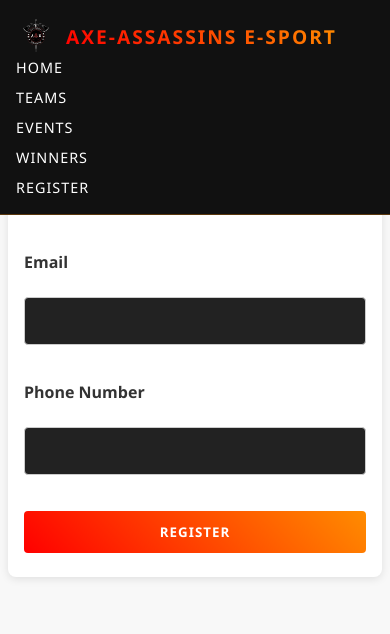
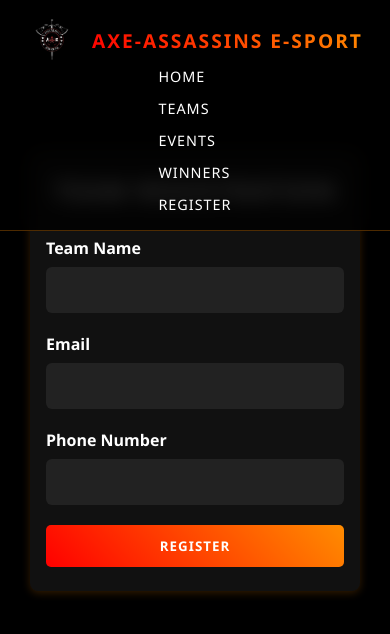
Before and after one commit to kavishanth03/AXE-Assassins-E-sport-, a plain HTML site: page Register.html in a window 390 px wide. Drawn offline with Linux system fonts and the light colour scheme.

Commit message:
Add files via upload

```diff
--- a/Register.css
+++ b/Register.css
@@ -1,3 +1,4 @@
+/* Basic Reset */
 * {
   margin: 0;
   padding: 0;
@@ -5,18 +6,17 @@
   font-family: 'Segoe UI', Tahoma, Geneva, Verdana, sans-serif;
 }
 
+/* Base Styles */
 html, body {
   height: 100%;
   overflow-x: hidden;
   scroll-behavior: smooth;
-        }
-
-        body {
-          background-color: #0a0a0a;
-          color: #ffffff;
+  background-color: #000; /* pure black */
+  color: #fff;
   padding: 20px;
 }
 
+/* Header */
 .main-header {
   background-color: rgba(0, 0, 0, 0.8);
   position: fixed;
@@ -33,9 +33,17 @@
   display: flex;
   justify-content: space-between;
   align-items: center;
+  flex-wrap: wrap;
   max-width: 1200px;
   margin: 0 auto;
   padding: 0 20px;
+}
+
+/* Logo */
+.logo {
+  display: flex;
+  align-items: center;
+  gap: 15px;
   flex-wrap: wrap;
 }
 
@@ -50,9 +58,15 @@
   font-weight: 700;
 }
 
+.logo-img {
+  height: 50px;
+  width: auto;
+}
+
+/* Navigation */
 .main-nav ul {
+  list-style: none;
   display: flex;
-          list-style: none;
   gap: 20px;
   flex-wrap: wrap;
   justify-content: center;
@@ -88,6 +102,7 @@
   width: 100%;
 }
 
+/* Button */
 .btn {
   background: linear-gradient(45deg, #ff0000, #ff8c00);
   color: white;
@@ -108,38 +123,15 @@
   box-shadow: 0 10px 20px rgba(255, 0, 0, 0.3);
 }
 
-        .logo {
-          display: flex;
-          align-items: center;
-          gap: 15px;
-          flex-wrap: wrap;
-        }
-
-        .logo-img {
-          height: 50px;
-          width: auto;
-        }
-
-        @media (max-width: 768px) {
-          .header-container {
-            flex-direction: column;
-            text-align: center;
-          }
-
-          .main-nav ul {
-            flex-direction: column;
-            gap: 10px;
-          }
-
-          .logo-img {
-            height: 40px;
-          }
-        }
-
+/* Registration Section */
 .apply {
-          background-color: #111;
+  background-color: #111; /* dark background */
   padding: 120px 20px 60px;
   text-align: center;
+  border-radius: 8px;
+  box-shadow: 0 2px 8px rgba(255, 140, 0, 0.2);
+  max-width: 600px;
+  margin: 120px auto 0; /* Push down below header */
 }
 
 .section-title {
@@ -149,6 +141,7 @@
   letter-spacing: 2px;
 }
 
+/* Form */
 form {
   max-width: 500px;
   margin: 0 auto;
@@ -168,7 +161,7 @@
   border-radius: 6px;
   border: none;
   font-size: 16px;
-          background: #222;
+  background: #222; /* dark input background */
   color: #fff;
 }
 
@@ -180,99 +173,6 @@
 form button {
   width: 100%;
 }
-        /* Basic Reset */
-        * {
-          margin: 0;
-          padding: 0;
-          box-sizing: border-box;
-        }
-
-        body {
-          font-family: 'Segoe UI', Tahoma, Geneva, Verdana, sans-serif;
-          background-color: #f8f8f8;
-          color: #333;
-          padding: 1rem;
-        }
-
-        /* Header */
-        .main-header {
-          background-color: #111;
-          color: white;
-          padding: 1rem 0;
-        }
-
-        .header-container {
-          display: flex;
-          justify-content: space-between;
-          align-items: center;
-          flex-wrap: wrap;
-          padding: 0 1rem;
-        }
-
-        .logo {
-          display: flex;
-          align-items: center;
-          gap: 10px;
-        }
-
-        .logo-img {
-          width: 40px;
-          height: auto;
-        }
-
-        .main-nav ul {
-          list-style: none;
-          display: flex;
-          gap: 1rem;
-          flex-wrap: wrap;
-        }
-
-        .main-nav a {
-          color: white;
-          text-decoration: none;
-        }
-
-        /* Registration Section */
-        .apply {
-          max-width: 600px;
-          margin: 2rem auto;
-          background: white;
-          padding: 2rem;
-          border-radius: 8px;
-          box-shadow: 0 2px 8px rgba(0, 0, 0, 0.1);
-        }
-
-        .section-title {
-          text-align: center;
-          margin-bottom: 1.5rem;
-        }
-
-        form {
-          display: flex;
-          flex-direction: column;
-          gap: 1rem;
-        }
-
-        label {
-          font-weight: bold;
-        }
-
-        input[type="text"],
-        input[type="email"],
-        input[type="tel"] {
-          padding: 0.75rem;
-          border: 1px solid #ccc;
-          border-radius: 4px;
-        }
-
-        .btn {
-          background-color: #ff4757;
-          color: white;
-          padding: 0.75rem;
-          border: none;
-          border-radius: 4px;
-          cursor: pointer;
-        }
 
 /* Responsive Design */
 
@@ -280,28 +180,23 @@
 @media (max-width: 1024px) {
   .header-container {
     flex-direction: column;
-            align-items: flex-start;
+    align-items: center;
   }
 
   .main-nav ul {
     flex-direction: column;
-            gap: 0.5rem;
+    gap: 10px;
   }
 }
 
 /* Mobiles */
 @media (max-width: 768px) {
   body {
-            padding: 0.5rem;
+    padding: 10px;
   }
 
   .apply {
     padding: 1.5rem 1rem;
-          }
-
-          .main-nav ul {
-            flex-direction: column;
-            align-items: flex-start;
   }
 
   .logo h1 {
--- a/event players.css
+++ b/event players.css
@@ -16,7 +16,7 @@
     line-height: 1.6;
 }
 
-        /* Header Styles - Debugged */
+/* Header Styles */
 .main-header {
     background-color: rgba(0, 0, 0, 0.9);
     position: fixed;
@@ -103,54 +103,36 @@
     font-size: 2rem;
 }
 
+/* Scrims Table */
 .scrims-table {
-            width: 100%;
+    width: 90%;
+    margin: 2rem auto;
     border-collapse: collapse;
     background-color: var(--card-color);
-            font-size: 0.95rem;
-            margin-bottom: 60px;
+    font-size: 0.9rem;
     box-shadow: 0 4px 15px rgba(0, 0, 0, 0.3);
 }
 
 .scrims-table caption {
     caption-side: top;
     margin-bottom: 15px;
-            font-size: 1.3rem;
+    font-size: 1.5rem;
     color: var(--primary-color);
     font-weight: bold;
     padding: 10px;
 }
 
+.scrims-table th,
+.scrims-table td {
+    padding: 8px 10px;
+    text-align: center;
+    border: 1px solid var(--border-color);
+}
+
 .scrims-table th {
-            padding: 12px 8px;
-            border: 1px solid var(--primary-color);
-            text-align: center;
     background-color: var(--primary-color);
     color: #fff;
     font-weight: 600;
-        }
-
-        .scrims-table td {
-            padding: 10px 8px;
-            border: 1px solid var(--border-color);
-            vertical-align: middle;
-        }
-
-        .scrims-table input {
-            width: 100%;
-            padding: 8px 10px;
-            background-color: #222;
-            border: 1px solid #444;
-            border-radius: 4px;
-            color: var(--text-color);
-            font-family: inherit;
-            transition: all 0.3s;
-        }
-
-        .scrims-table input:focus {
-            outline: none;
-            border-color: var(--primary-color);
-            box-shadow: 0 0 8px rgba(255, 0, 0, 0.5);
 }
 
 .scrims-table tr:nth-child(even) {
@@ -161,19 +143,56 @@
     background-color: rgba(255, 0, 0, 0.1);
 }
 
+/* Specific column width control */
+.scrims-table th:nth-child(1),
+.scrims-table td:nth-child(1) {
+    width: 50px; /* POS */
+}
+
+.scrims-table th:nth-child(2),
+.scrims-table td:nth-child(2) {
+    width: 200px; /* TEAM NAME */
+}
+
+.scrims-table th:nth-child(3),
+.scrims-table td:nth-child(3),
+.scrims-table th:nth-child(4),
+.scrims-table td:nth-child(4) {
+    width: 180px; /* EMAIL and PHONE NUMBER */
+}
+
+/* Input inside table smaller */
+.scrims-table input {
+    width: 90%;
+    max-width: 180px;
+    padding: 6px 8px;
+    background-color: #222;
+    border: 1px solid #444;
+    border-radius: 4px;
+    color: var(--text-color);
+    font-family: inherit;
+    font-size: 0.9rem;
+    transition: all 0.3s;
+}
+
+.scrims-table input:focus {
+    outline: none;
+    border-color: var(--primary-color);
+    box-shadow: 0 0 8px rgba(255, 0, 0, 0.5);
+}
+
 .pos-cell {
-            text-align: center;
     font-weight: bold;
     color: var(--primary-color);
     background-color: rgba(255, 0, 0, 0.1);
-            width: 50px;
 }
 
+/* Buttons */
 .btn {
     display: inline-block;
     background: linear-gradient(45deg, var(--primary-color), var(--secondary-color));
     color: white;
-            padding: 12px 30px;
+    padding: 10px 25px;
     text-decoration: none;
     border-radius: 5px;
     font-weight: bold;
@@ -201,7 +220,7 @@
     margin-top: 30px;
 }
 
-        /* Responsive styles */
+/* Responsive */
 @media (max-width: 768px) {
     .header-container {
         flex-direction: column;
@@ -231,6 +250,10 @@
     .scrims-table {
         font-size: 0.85rem;
     }
+
+    .scrims-table input {
+        font-size: 0.8rem;
+    }
 }
 
 @media (max-width: 480px) {
```
Also changed, not shown: Event players.html (+17 -2 lines), index.html (+10 -11 lines), style.css (+32 -5 lines), background1.jpg (added), background2.jpg (added), background3.jpg (added), background4.jpg (added), background5.jpg (added), background6.jpg (added). Lines whose indentation alone changed are shown as unchanged.
